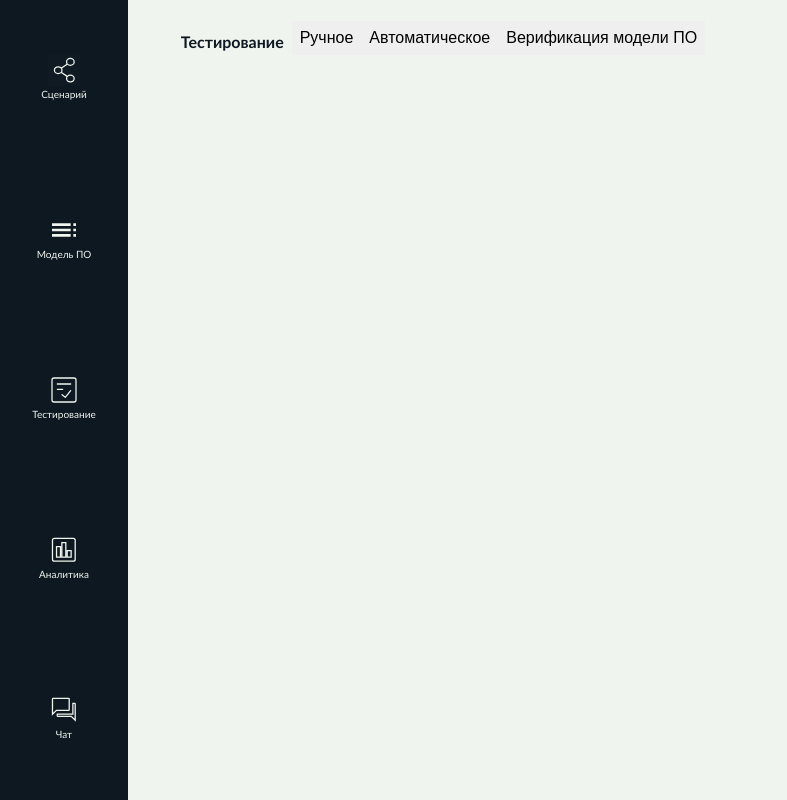
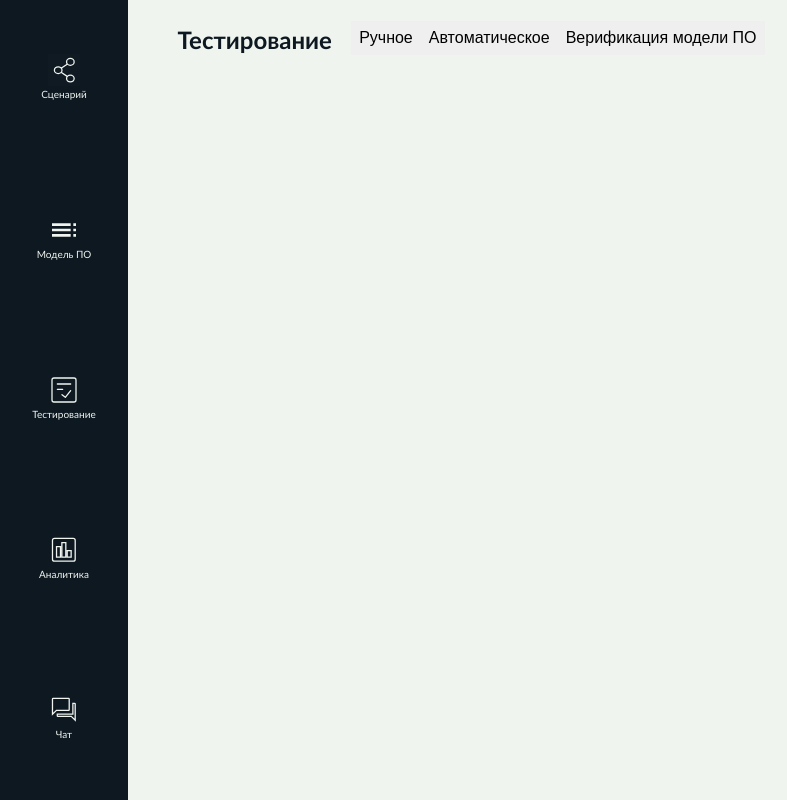
Before and after one commit to DinaVoron/VAtemplator, a Flask app: template AllUnits/templates/editor_testing.html in a window 1280 px wide. Shown: the whole page, without its empty margins (0-787 px from the left). Run offline with Flask 3, Linux system fonts and the light colour scheme; the template is opened without the code that fills it, so the values that code supplies are empty; parts of the project's set-up code (start-up, migrations or seed data) failed here and were passed over.

Commit message:
Исправить все проблемы в тестировании

```diff
--- a/AllUnits/controllers/editor_testing.py
+++ b/AllUnits/controllers/editor_testing.py
@@ -73,7 +73,6 @@ def editor_testing():
     user_questions = []
     results = []
     answers.append("")
-    user_questions.append("")
     results.append("")
 
     scenes = get_scenes()
--- a/AllUnits/static/CSS/style.css
+++ b/AllUnits/static/CSS/style.css
@@ -208,6 +208,13 @@ main {
     font-size: 1em;
     border: none;
 }
+.testing-nav__item_header {
+    font-size: 1.5em;
+    font-weight: bold;
+    position: relative;
+    top: -0.5em;
+    left: -0.3em;
+}
 .testing-nav__item_selected {
     background: var(--main-color_6);
     border-radius: 0.4em;
@@ -324,3 +331,10 @@ main {
 button {
     cursor: pointer;
 }
+
+
+
+chat > section:nth-of-type(1) {
+    flex-direction:     column;
+    align-items:		start;
+}
--- a/AllUnits/templates/editor_testing.html
+++ b/AllUnits/templates/editor_testing.html
@@ -15,7 +15,7 @@
     <main>
         <form id="testing-form" action="{{ url_for('editor_testing') }}">
             <nav class="testing-nav">
-                <div class="testing-nav__item"><b>Тестирование</b></div>
+                <div class="testing-nav__item testing-nav__item_header">Тестирование</div>
                 <button class="testing-nav__item" type="submit" name="set_type" value="manual">Ручное</button>
                 <button class="testing-nav__item" type="submit" name="set_type" value="auto">Автоматическое</button>
                 <button class="testing-nav__item" type="submit" name="set_type" value="verify">Верификация модели ПО</button>
--- a/AllUnits/templates/editor_testing_auto.html
+++ b/AllUnits/templates/editor_testing_auto.html
@@ -15,7 +15,7 @@
     <main>
         <form id="testing-form" action="{{ url_for('editor_testing') }}">
             <nav class="testing-nav">
-                <div class="testing-nav__item"><b>Тестирование</b></div>
+                <div class="testing-nav__item testing-nav__item_header">Тестирование</div>
                 <button class="testing-nav__item" type="submit" name="set_type" value="manual">Ручное</button>
                 <button class="testing-nav__item testing-nav__item_selected" type="submit" name="set_type" value="auto">Автоматическое</button>
                 <button class="testing-nav__item" type="submit" name="set_type" value="verify">Верификация модели ПО</button>
--- a/AllUnits/templates/editor_testing_manual.html
+++ b/AllUnits/templates/editor_testing_manual.html
@@ -50,7 +50,7 @@
     <main>
         <form id="testing-form" action="{{ url_for('editor_testing') }}">
             <nav class="testing-nav">
-                <div class="testing-nav__item"><b>Тестирование</b></div>
+                <div class="testing-nav__item testing-nav__item_header">Тестирование</div>
                 <button class="testing-nav__item testing-nav__item_selected" type="submit" name="set_type" value="manual">Ручное</button>
                 <button class="testing-nav__item" type="submit" name="set_type" value="auto">Автоматическое</button>
                 <button class="testing-nav__item" type="submit" name="set_type" value="verify">Верификация модели ПО</button>
--- a/AllUnits/templates/editor_testing_verify.html
+++ b/AllUnits/templates/editor_testing_verify.html
@@ -29,7 +29,7 @@
     <main>
         <form id="testing-form" action="{{ url_for('editor_testing') }}">
             <nav class="testing-nav">
-                <div class="testing-nav__item"><b>Тестирование</b></div>
+                <div class="testing-nav__item testing-nav__item_header">Тестирование</div>
                 <button class="testing-nav__item" type="submit" name="set_type" value="manual">Ручное</button>
                 <button class="testing-nav__item" type="submit" name="set_type" value="auto">Автоматическое</button>
                 <button class="testing-nav__item testing-nav__item_selected" type="submit" name="set_type" value="verify">Верификация модели ПО</button>
```
Also changed, not shown: AllUnits/models/editor_data_model.py (+6 -4 lines), 1 other file.
